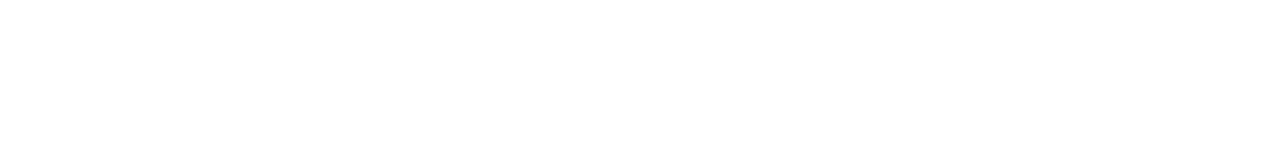
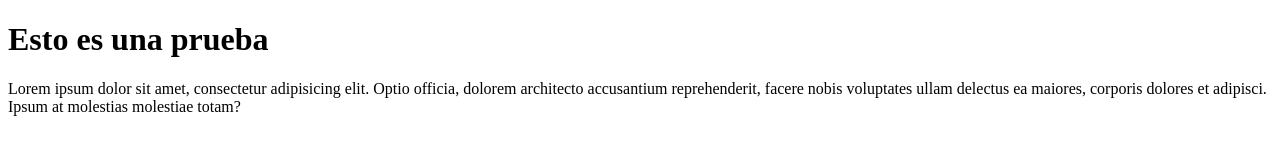
Before and after one commit to AndresEGV/prueba-ramas, a plain HTML site: page index.html in a window 1280 px wide. Drawn offline with Linux system fonts and the light colour scheme.

Commit message:
feat: add new content in body

```diff
--- /dev/null
+++ b/assets/css/styles.css
@@ -0,0 +1,5 @@
+* {
+  margin: 0;
+  padding: 0;
+  border: 0;
+}
--- a/index.html
+++ b/index.html
@@ -4,7 +4,18 @@
     <meta charset="UTF-8" />
     <meta http-equiv="X-UA-Compatible" content="IE=edge" />
     <meta name="viewport" content="width=device-width, initial-scale=1.0" />
-    <title>Document</title>
+    <title>Cambio de titulo</title>
   </head>
-  <body></body>
+  <body>
+    <main>
+      <h1>Esto es una prueba</h1>
+
+      <p>
+        Lorem ipsum dolor sit amet, consectetur adipisicing elit. Optio officia,
+        dolorem architecto accusantium reprehenderit, facere nobis voluptates
+        ullam delectus ea maiores, corporis dolores et adipisci. Ipsum at
+        molestias molestiae totam?
+      </p>
+    </main>
+  </body>
 </html>
```
